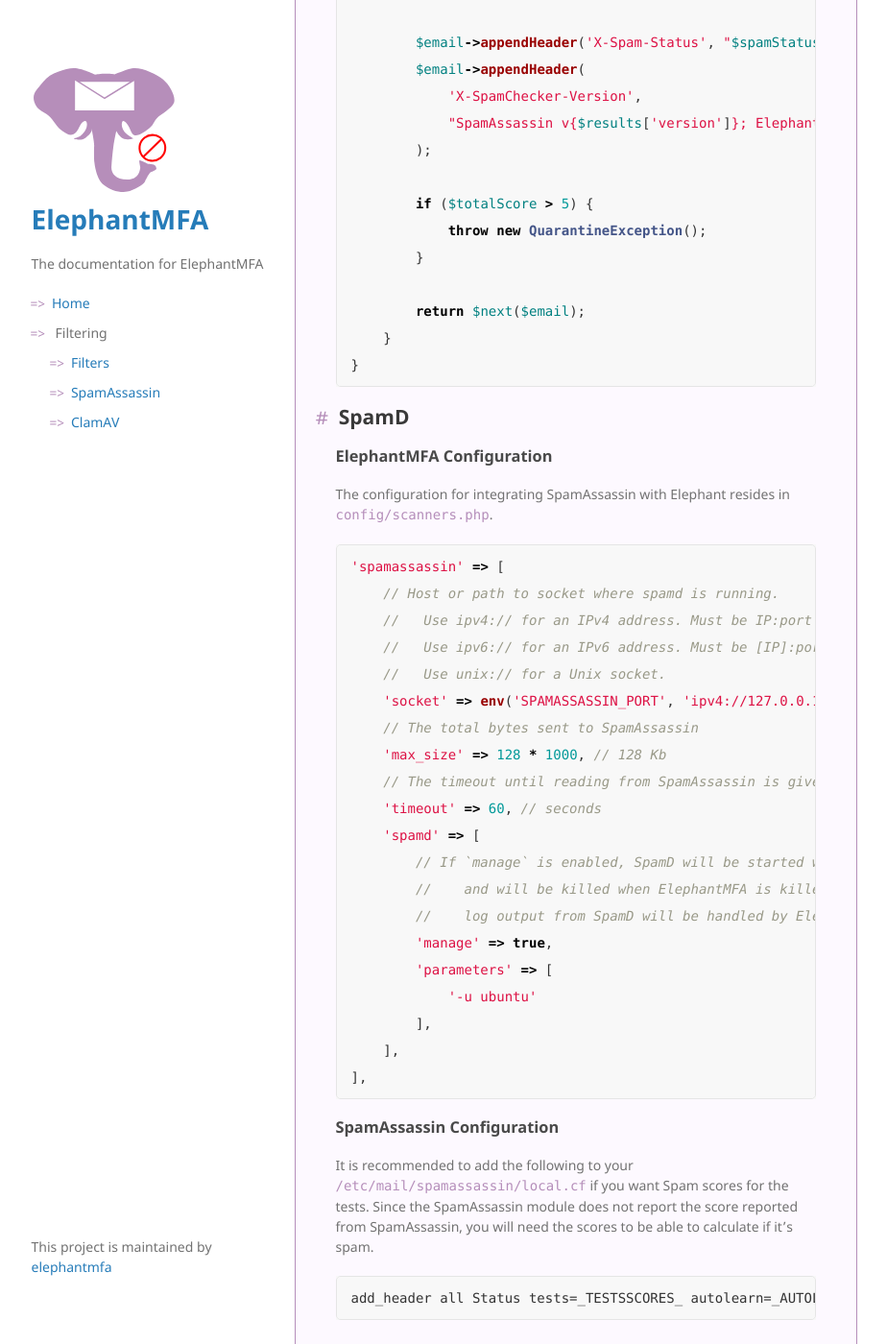
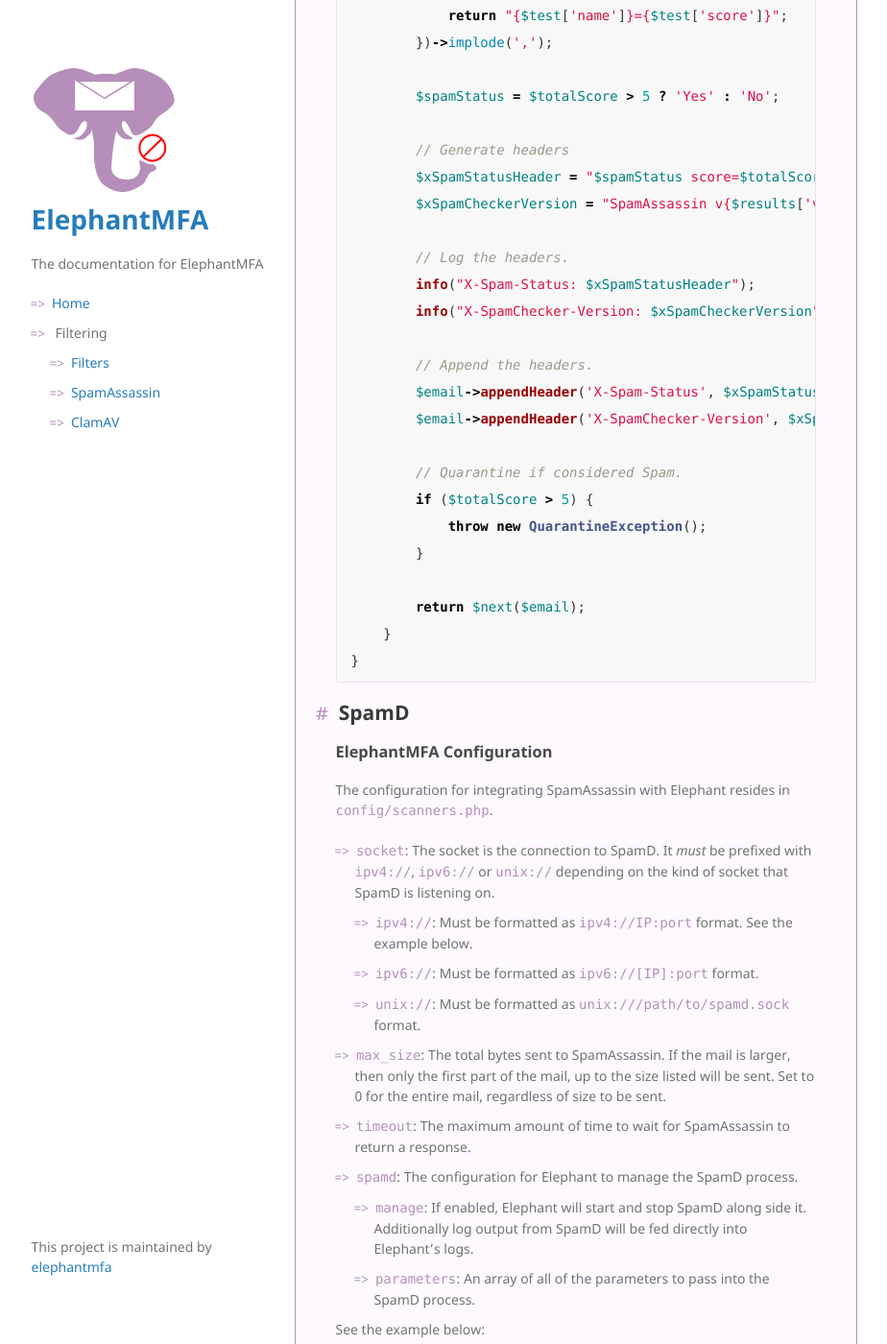
Before and after one commit to elephantmfa/docs, a Jekyll site: the page built from filtering/spamassassin.md, in a window 1280 px wide and 1400 px high, scrolled down 1952 px. Shown: the whole window at 96% size, without its empty margins (190-1114 px from the left). Built offline with Jekyll 4.4.1, drawn with Linux system fonts in a browser that asks for light colours; our own code applies the rules of GitHub Pages for plain Markdown files; some of the changed text lies outside the part shown.

Commit message:
Fill out SpamAssassin docs.

````diff
--- a/filtering/spamassassin.md
+++ b/filtering/spamassassin.md
@@ -44,32 +44,43 @@ class SpamAssassin implements Filter
      */
     public function filter(Mail $email, $next)
     {
+        // Create a new SpamAssassin client.
         $sa = new SpamAssassinClient($email);
+        // Scan, and if failed, report the error.
         if (! $sa->scan()) {
             error("SpamAssassin error: $sa->error");
 
             return $next($email);
         }
+
+        // Get results.
         $results = $sa->getResults();
 
+        // Calculate the total score.
         $totalScore = collect($results['tests'])->map(function ($test) {
             return $test['score'];
         })->sum();
+
+        // Format for the headers.
         $tests = collect($results['tests'])->map(function ($test) {
             return "{$test['name']}={$test['score']}";
         })->implode(',');
 
         $spamStatus = $totalScore > 5 ? 'Yes' : 'No';
 
-        info("X-Spam-Status: $spamStatus score=$totalScore tests=$tests");
-        info("X-SpamChecker-Version: SpamAssassin v{$results['version']}; ElephantMFA v" . Application::VERSION);
+        // Generate headers
+        $xSpamStatusHeader = "$spamStatus score=$totalScore tests=$tests";
+        $xSpamCheckerVersion = "SpamAssassin v{$results['version']}; ElephantMFA v" . Application::VERSION;
 
-        $email->appendHeader('X-Spam-Status', "$spamStatus score=$totalScore tests=$tests");
-        $email->appendHeader(
-            'X-SpamChecker-Version',
-            "SpamAssassin v{$results['version']}; ElephantMFA v" . Application::VERSION
-        );
+        // Log the headers.
+        info("X-Spam-Status: $xSpamStatusHeader");
+        info("X-SpamChecker-Version: $xSpamCheckerVersion");
 
+        // Append the headers.
+        $email->appendHeader('X-Spam-Status', $xSpamStatusHeader);
+        $email->appendHeader('X-SpamChecker-Version', $xSpamCheckerVersion);
+
+        // Quarantine if considered Spam.
         if ($totalScore > 5) {
             throw new QuarantineException();
         }
@@ -85,21 +96,23 @@ class SpamAssassin implements Filter
 
 The configuration for integrating SpamAssassin with Elephant resides in `config/scanners.php`.
 
+- `socket`: The socket is the connection to SpamD. It *must* be prefixed with `ipv4://`, `ipv6://` or `unix://` depending on the kind of socket that SpamD is listening on.
+  - `ipv4://`: Must be formatted as `ipv4://IP:port` format. See the example below.
+  - `ipv6://`: Must be formatted as `ipv6://[IP]:port` format.
+  - `unix://`: Must be formatted as `unix:///path/to/spamd.sock` format.
+- `max_size`: The total bytes sent to SpamAssassin. If the mail is larger, then only the first part of the mail, up to the size listed will be sent. Set to 0 for the entire mail, regardless of size to be sent.
+- `timeout`: The maximum amount of time to wait for SpamAssassin to return a response.
+- `spamd`: The configuration for Elephant to manage the SpamD process.
+  - `manage`: If enabled, Elephant will start and stop SpamD along side it. Additionally log output from SpamD will be fed directly into Elephant's logs.
+  - `parameters`: An array of all of the parameters to pass into the SpamD process.
+
+See the example below:
 ```php
 'spamassassin' => [
-    // Host or path to socket where spamd is running.
-    //   Use ipv4:// for an IPv4 address. Must be IP:port format.
-    //   Use ipv6:// for an IPv6 address. Must be [IP]:port format.
-    //   Use unix:// for a Unix socket.
     'socket' => env('SPAMASSASSIN_PORT', 'ipv4://127.0.0.1:783'),
-    // The total bytes sent to SpamAssassin
     'max_size' => 128 * 1000, // 128 Kb
-    // The timeout until reading from SpamAssassin is given up.
     'timeout' => 60, // seconds
     'spamd' => [
-        // If `manage` is enabled, SpamD will be started with ElephantMFA,
-        //    and will be killed when ElephantMFA is killed. Additionally,
-        //    log output from SpamD will be handled by ElephantMFA.
         'manage' => true,
         'parameters' => [
             '-u ubuntu'
@@ -112,6 +125,9 @@ The configuration for integrating SpamAssassin with Elephant resides in `config/
 
 It is recommended to add the following to your `/etc/mail/spamassassin/local.cf` if you want Spam scores for the tests.
 Since the SpamAssassin module does not report the score reported from SpamAssassin, you will need the scores to be able to calculate if it's spam.
+
 ```
 add_header all Status tests=_TESTSSCORES_ autolearn=_AUTOLEARN_ version=_VERSION_
 ```
+
+Additionally, while it may not be necessary to restart ElephantMFA for PHP file changes, it is a requirement restart SpamD if SpamAssassin configuration changes. Keep this in mind if Elephant is managing the SpamD instance.
````
Also changed, not shown: other parts of filtering/spamassassin.md (+1 -1 lines).
